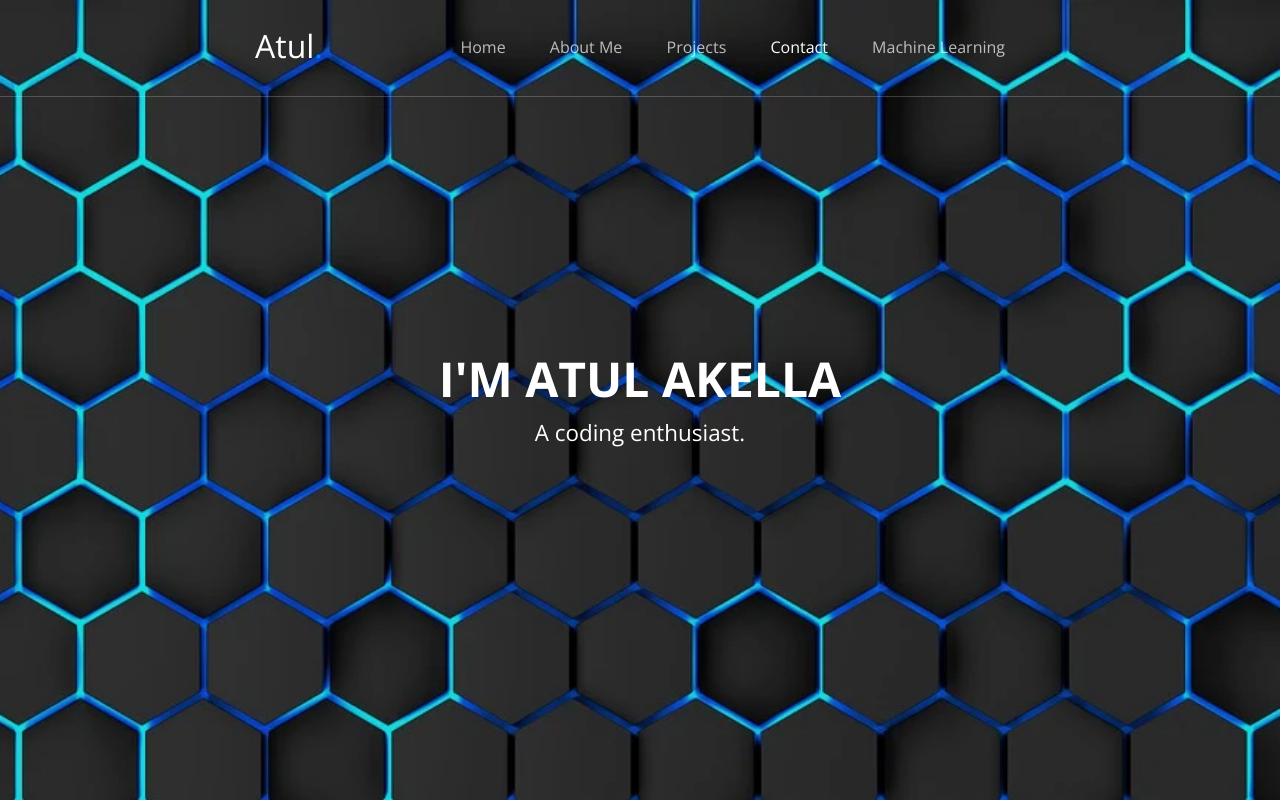
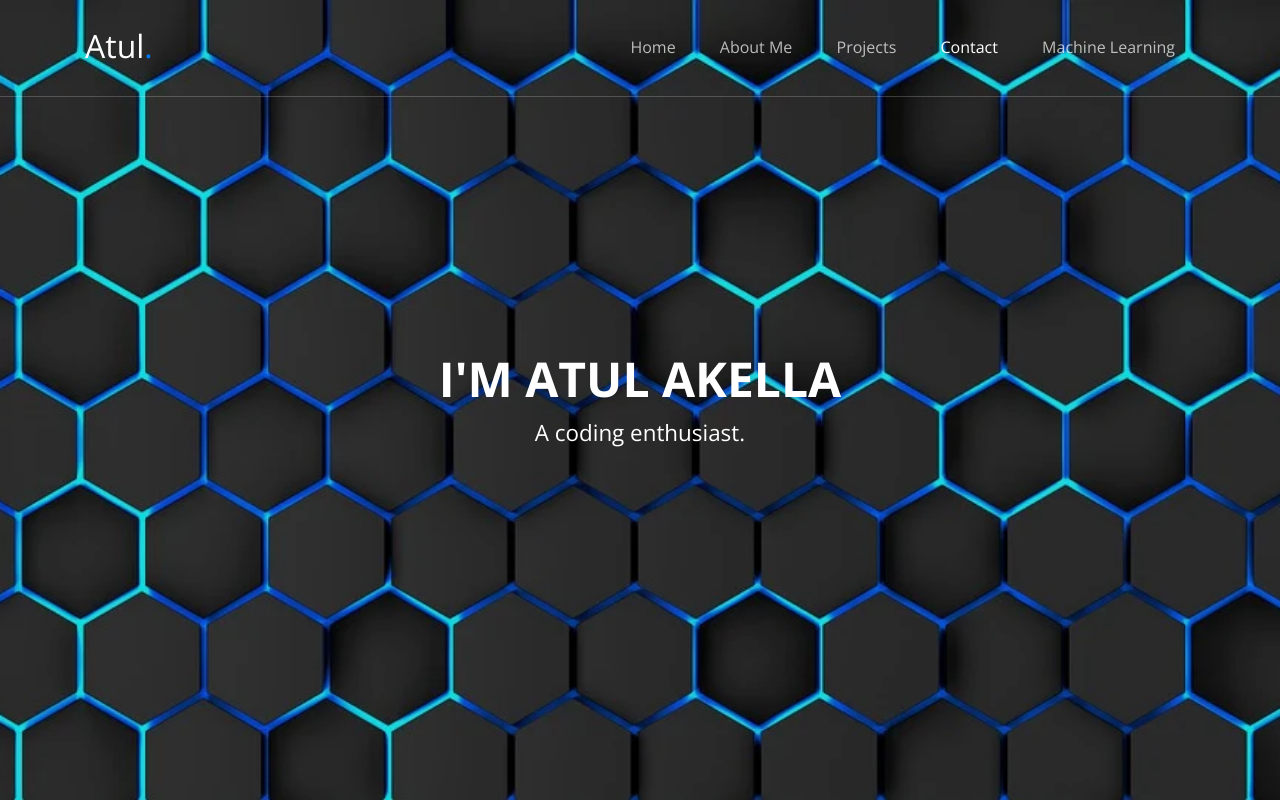
Before and after one commit to atulakella/atulakella.github.io, a plain HTML site: page index.html in a window 1280 px wide. Shown: the top 802 px of the page. Drawn offline with nearby package versions, Linux system fonts and the light colour scheme; files whose address does not match are found by name.

Commit message:
Update style.css

```diff
--- a/css/style.css
+++ b/css/style.css
@@ -59,11 +59,6 @@ body:after {
     z-index: 999;
     background: rgba(0, 0, 0, 0.2); }
 
-.container {
-  position: relative;
-  max-width: 800px; /* Maximum width */
-  margin: 0 auto; /* Center it */
-}
 
 .container .content {
   position: absolute; /* Position the background text */
```
